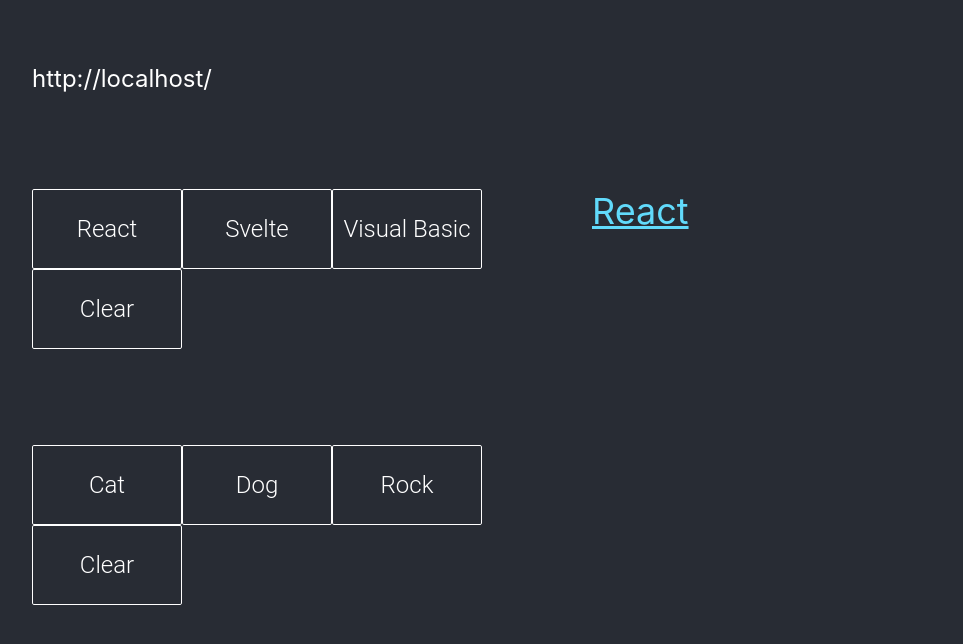
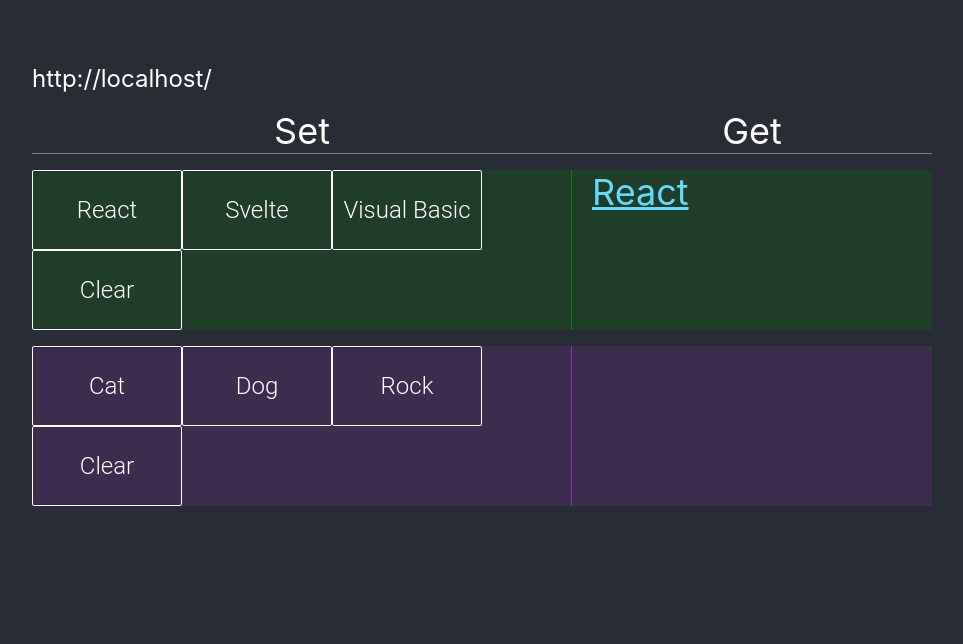
Before and after one commit to reeddunkle/useUrlState-demo, a React (Create React App) app: page / in a window 1280 px wide. Shown: the top 644 px of the page, without its empty margins (158-1121 px from the left). Built offline with nearby package versions, Linux system fonts and the light colour scheme.

Commit message:
Add color coordination and labels

```diff
--- a/src/App.css
+++ b/src/App.css
@@ -10,19 +10,37 @@
   grid-area: url-text;
 }
 
+.input-label {
+  border-bottom: 1px solid gray;
+  grid-area: input-label;
+  text-align: center;
+}
+
+.output-label {
+  border-bottom: 1px solid gray;
+  grid-area: output-label;
+  text-align: center;
+}
+
 .language-buttons {
+  background: rgba(0, 128, 0, .2);
+  border-right: 1px solid green;
   grid-area: language-buttons;
 }
 
 .language-text {
+  background: rgba(0, 128, 0, .2);
   grid-area: language-text;
 }
 
 .animal-text {
+  background: rgba(140, 48, 176, .2);
   grid-area: animal-text;
 }
 
 .animal-buttons {
+  background: rgba(140, 48, 176, .2);
+  border-right: 1px solid #8c30b0;
   grid-area: animal-buttons;
 }
 
@@ -32,42 +50,23 @@
   grid-template-rows: auto;
   grid-template-areas:
     "url-text url-text"
+    "input-label output-label"
     "language-buttons language-text"
     "animal-buttons animal-text";
-  row-gap: 6rem;
+  row-gap: 1rem;
   margin: 0 auto;
   padding-top: 4rem;
   width: 900px;
 }
 
-.App-logo {
-  height: 40vmin;
-  pointer-events: none;
-}
-
-@media (prefers-reduced-motion: no-preference) {
-  .App-logo {
-    animation: App-logo-spin infinite 20s linear;
-  }
-}
-
 .App-link {
   color: #61dafb;
   display: inline-block;
-  margin-left: 20px;
+  padding-left: 20px;
   width: 340px;
 }
 
-@keyframes App-logo-spin {
-  from {
-    transform: rotate(0deg);
-  }
-  to {
-    transform: rotate(360deg);
-  }
-}
-
-button {
+.button {
   background: transparent;
   border-radius: 0.12rem;
   border: 0.1rem solid #ffffff;
--- a/src/App.js
+++ b/src/App.js
@@ -1,6 +1,18 @@
 import "./App.css";
 import useUrlState from "./useUrlState";
 
+// Util
+const noop = () => {};
+
+const Button = ({ children, onClick = noop, ...rest }) => {
+  return (
+    <button className="button" onClick={onClick} {...rest}>
+      {children}
+    </button>
+  );
+};
+
+// Data
 const languages = ["React", "Svelte", "Visual Basic"];
 
 const animals = ["Cat", "Dog", "Rock"];
@@ -27,24 +39,26 @@
     <div className="App">
       <div className="grid-container">
         <div className="url-text">{window.location.toString()}</div>
+        <div className="input-label">Set</div>
+        <div className="output-label">Get</div>
         <div className="language-buttons">
           {languages.map((lang) => (
-            <button key={lang} onClick={() => setCompany(lang)}>
+            <Button key={lang} onClick={() => setCompany(lang)}>
               {lang}
-            </button>
+            </Button>
           ))}
-          <button onClick={() => setCompany(null)}>Clear</button>
+          <Button onClick={() => setCompany(null)}>Clear</Button>
         </div>
         <a className="App-link language-text" href="/">
           {company}
         </a>
         <div className="animal-buttons">
           {animals.map((animal) => (
-            <button key={animal} onClick={() => setPet(animal)}>
+            <Button key={animal} onClick={() => setPet(animal)}>
               {animal}
-            </button>
+            </Button>
           ))}
-          <button onClick={() => setPet(null)}>Clear</button>
+          <Button onClick={() => setPet(null)}>Clear</Button>
         </div>
         <a className="App-link animal-text" href="/">
           {pet}
--- a/src/useUrlState/util.js
+++ b/src/useUrlState/util.js
@@ -67,9 +67,9 @@
 
 const cond = (conditionPairs = []) => {
   return (...args) => {
-    for (const [predicate, execution] of conditionPairs) {
+    for (const [predicate, callback] of conditionPairs) {
       if (predicate(...args)) {
-        return execution(...args);
+        return callback(...args);
       }
     }
 
```
